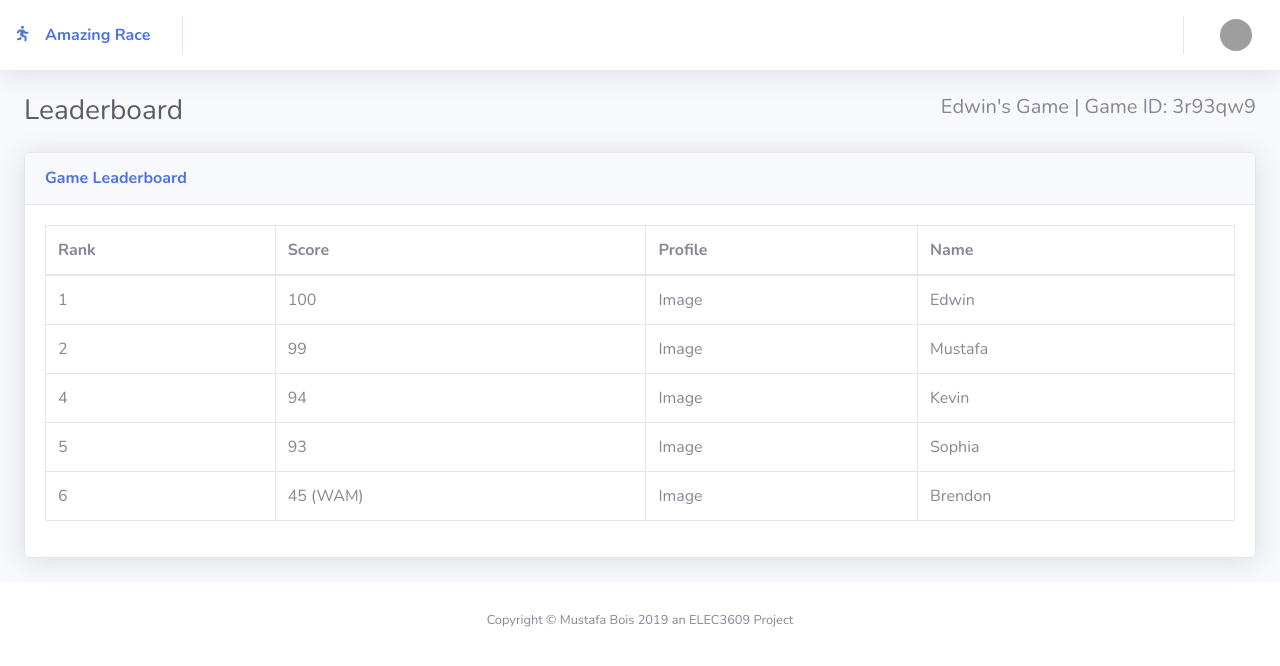
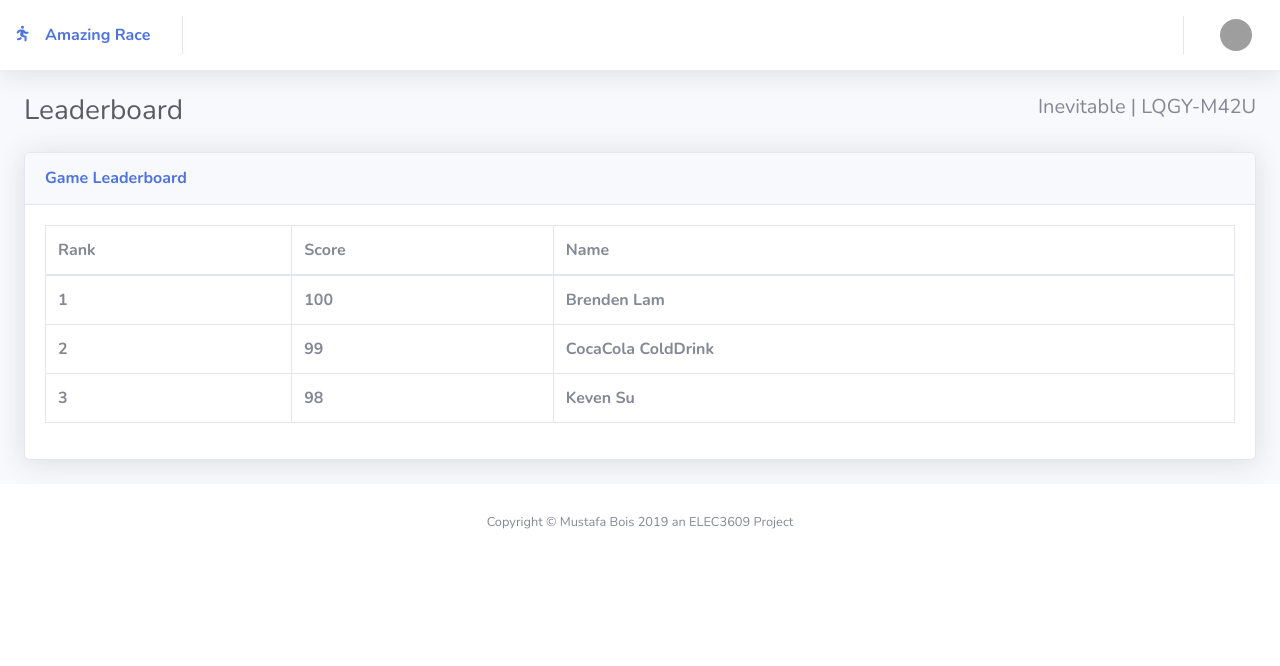
Before and after one commit to mospy26/AmazingRaceDjango, a Django app: page /game/leaderboard/ in a window 1280 px wide. Shown: the top 666 px of the page. Run offline with Django 3.2, Linux system fonts and the light colour scheme; a user stored in the database is signed in; data comes from the database, SQL or seed files in the repository; lists and menus that the app fills with data are empty; parts of the project's set-up code (start-up, migrations or seed data) failed here and were passed over; some libraries are stand-ins or nearby versions; grey boxes are pictures that could not be loaded.

Commit message:
Implemented leaderboard. Displays rank, score (hard coded currently) and full name

```diff
--- a/project/AmazingRaceApp/api/GameCreatorMiddleware.py
+++ b/project/AmazingRaceApp/api/GameCreatorMiddleware.py
@@ -72,3 +72,7 @@ class GameCreatorMiddleware:
     def get_location_at_x(self, code, x):
         self.game_middleware = _GameMiddleware(code)
         return self.game_middleware.get_x_location(x)
+
+    def get_leaderboard(self, code):
+        self.game_middleware = _GameMiddleware(code)
+        return self.game_middleware.game_leaderboard()
--- a/project/AmazingRaceApp/api/GameMiddleware.py
+++ b/project/AmazingRaceApp/api/GameMiddleware.py
@@ -28,8 +28,10 @@ class _GameMiddleware:
     # and game refers to an object encapsulating all data about the game (code, title etc.)
     # rank is an integer
     def game_leaderboard(self):
+        i = 100 #TEMPORARY SUB FOR SCORE!
         for player in self.game_players:
-            yield (player.rank, player.player.first_name + " " + player.player.last_name)
+            yield player.rank, i, player.player.first_name + " " + player.player.last_name
+            i = i - 1
 
     """
         Gives the entire location object, you will need to use attributes such as:
--- a/project/AmazingRaceApp/templates/Leaderboard.html
+++ b/project/AmazingRaceApp/templates/Leaderboard.html
@@ -6,7 +6,9 @@
         <div class="container-fluid">
           <div class="d-sm-flex align-items-center justify-content-between mb-4">
             <h1 class="h3 mb-0 text-gray-800">Leaderboard</h1>
-            <h5>Edwin's Game | Game ID: 3r93qw9</h5>
+            {% for game in game_details %}
+            <h5>{{game.0}} | {{game.1}}</h5>
+            {% endfor %}
           </div>
 
 
@@ -26,41 +28,17 @@
                     <tr>
                       <th>Rank</th>
                       <th>Score</th>
-                      <th>Profile</th>
                       <th>Name</th>
                     </tr>
                   </thead>
                   <tbody>
-                    <tr>
-                      <td>1</td>
-                      <td>100</td>
-                      <td>Image</td>
-                      <td>Edwin</td>
-                    </tr>
-                    <tr>
-                      <td>2</td>
-                      <td>99</td>
-                      <td>Image</td>
-                      <td>Mustafa</td>
-                    </tr>
-                    <tr>
-                      <td>4</td>
-                      <td>94 </td>
-                      <td>Image</td>
-                      <td>Kevin</td>
-                    </tr>
-                    <tr>
-                      <td>5</td>
-                      <td>93 </td>
-                      <td>Image</td>
-                      <td>Sophia</td>
-                    </tr>
-                    <tr>
-                      <td>6</td>
-                      <td>45 (WAM) </td>
-                      <td>Image</td>
-                      <td>Brendon</td>
-                    </tr>
+                  {% for player in leaderboards %}
+                  <tr>
+                    <th>{{player.0}}</th>
+                    <th>{{player.1}}</th>
+                    <th>{{player.2}}</th>
+                  </tr>
+                  {% endfor %}
                   </tbody>
                 </table>
               </div>
--- a/project/AmazingRaceApp/views.py
+++ b/project/AmazingRaceApp/views.py
@@ -47,6 +47,16 @@ class LeaderboardView(LoginRequiredMixin, generic.TemplateView):
     template_name = 'Leaderboard.html'
     login_url = '/login'
 
+    def get(self, request, *args, **kwargs):
+
+        #temp game
+        self.game_creator = GameCreatorMiddleware(request.user.username)
+        self.game = _GameMiddleware('LQGY-M42U')
+
+        return render(request, self.template_name, context={
+            'game_details': self.game.get_code_and_name(),
+            'leaderboards': self.game_creator.get_leaderboard('LQGY-M42U')
+        })
 
 class ProfilepageView(LoginRequiredMixin, generic.TemplateView):
     template_name = 'profilepage.html'
```
